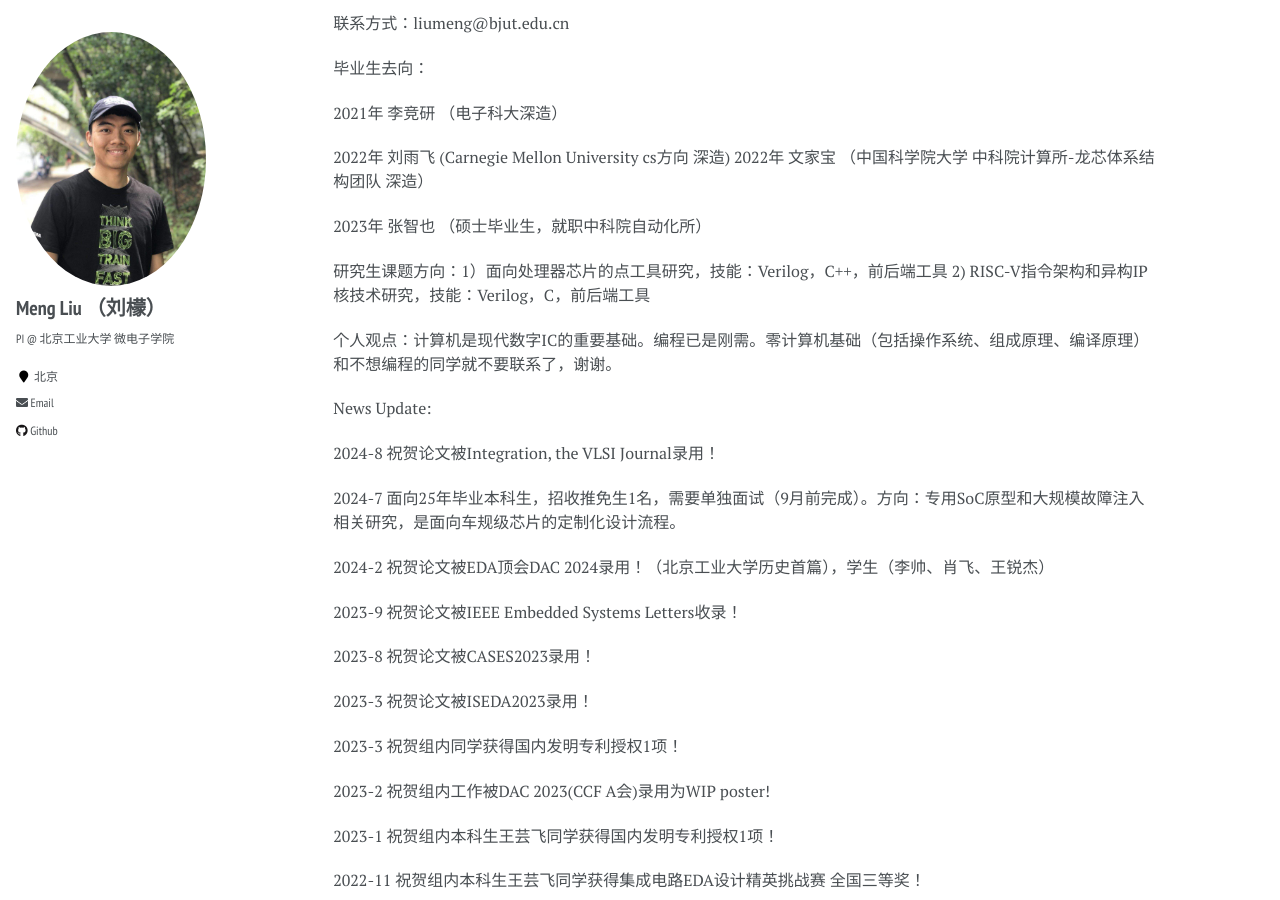
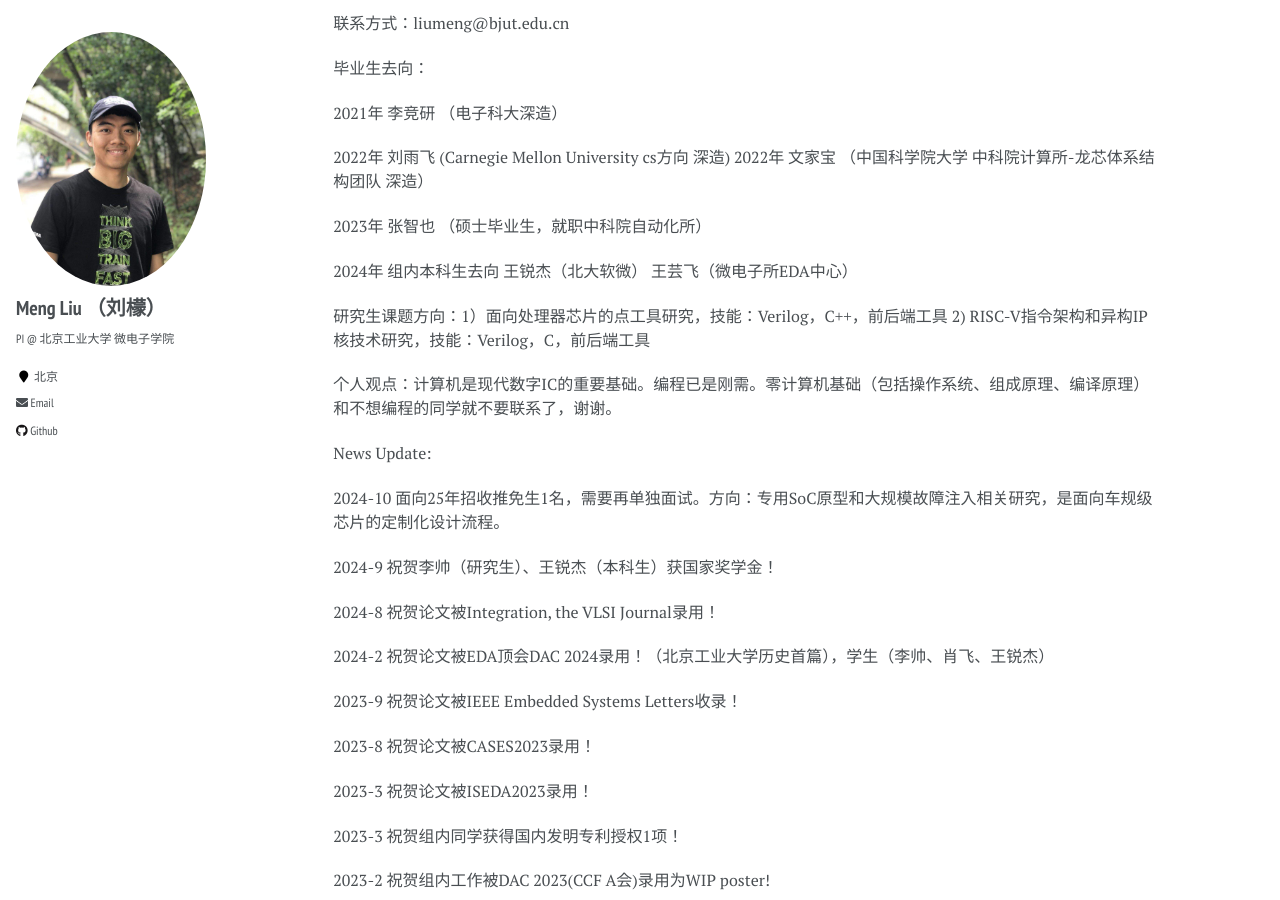
Before and after one commit to liumengbjut/liumengbjut.github.io, a Jekyll site: the page built from _pages/about.md, in a window 1280 px wide and 900 px high, scrolled down 338 px. Built offline with Jekyll 4.4.1, drawn with Linux system fonts in a browser that asks for light colours.

Commit message:
Update about.md

```diff
--- a/_pages/about.md
+++ b/_pages/about.md
@@ -27,6 +27,8 @@ redirect_from:
 
 2023年 张智也   （硕士毕业生，就职中科院自动化所）
 
+2024年 组内本科生去向 王锐杰（北大软微） 王芸飞（微电子所EDA中心）
+
 
 研究生课题方向：1）面向处理器芯片的点工具研究，技能：Verilog，C++，前后端工具  2) RISC-V指令架构和异构IP核技术研究，技能：Verilog，C，前后端工具
 
@@ -35,9 +37,11 @@ redirect_from:
 
 News Update:
 
+2024-10    面向25年招收推免生1名，需要再单独面试。方向：专用SoC原型和大规模故障注入相关研究，是面向车规级芯片的定制化设计流程。
+
+2024-9     祝贺李帅（研究生）、王锐杰（本科生）获国家奖学金！
+
 2024-8     祝贺论文被Integration, the VLSI Journal录用！
-
-2024-7     面向25年毕业本科生，招收推免生1名，需要单独面试（9月前完成）。方向：专用SoC原型和大规模故障注入相关研究，是面向车规级芯片的定制化设计流程。
 
 2024-2     祝贺论文被EDA顶会DAC 2024录用！（北京工业大学历史首篇），学生（李帅、肖飞、王锐杰）
 
```
